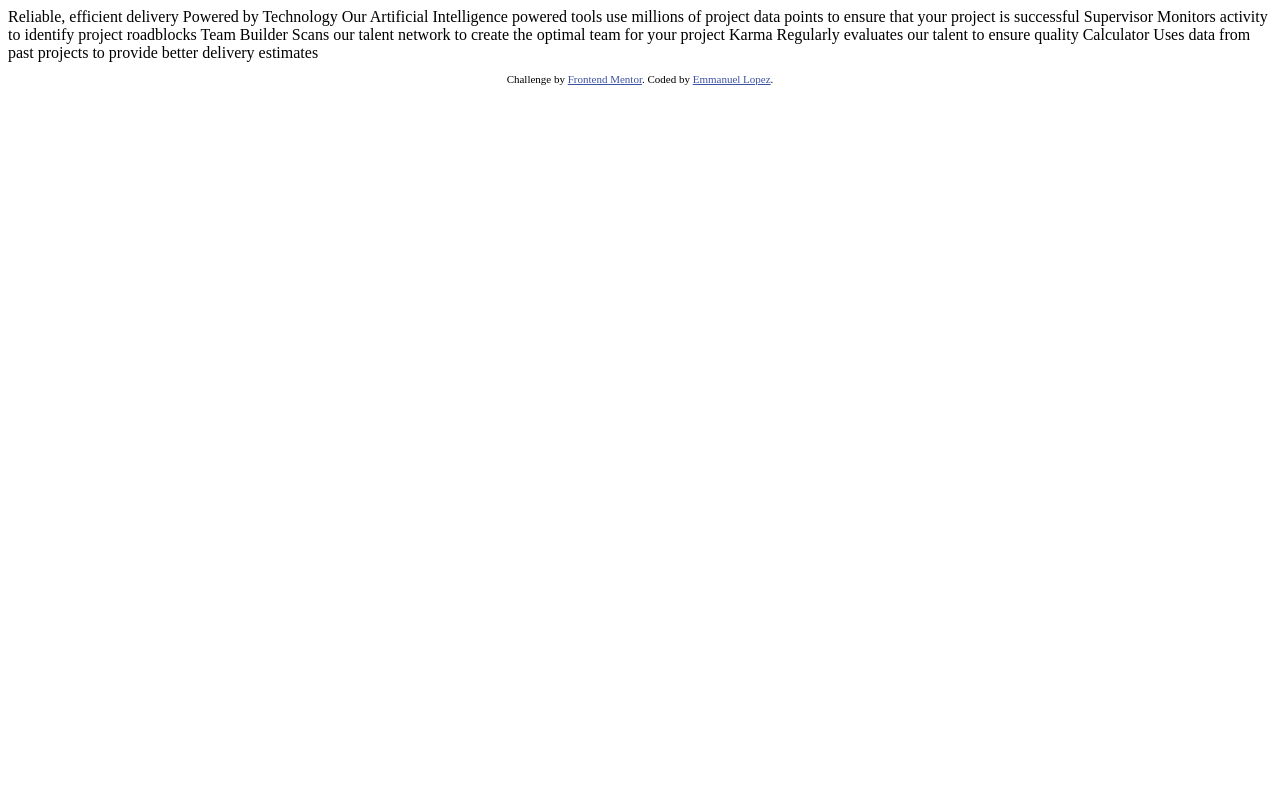
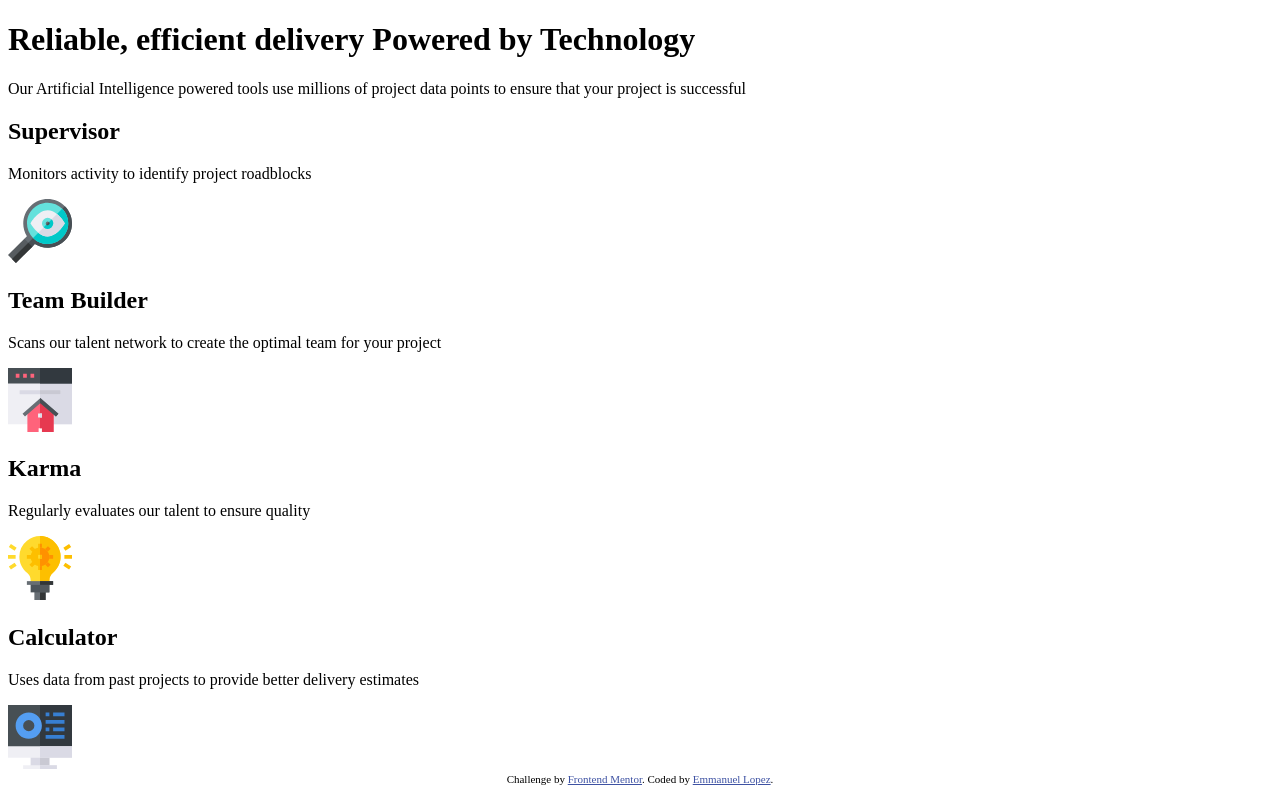
Before and after one commit to EmLopezDev/Four-Card-Feature-Section, a plain HTML site: page index.html in a window 1280 px wide. Drawn offline with nearby package versions, Linux system fonts and the light colour scheme; files that its build step writes are made by us from their sources.

Commit message:
added semantic HTML tags

```diff
--- a/index.html
+++ b/index.html
@@ -15,23 +15,57 @@
         <title>Four card feature section</title>
     </head>
     <body>
-        Reliable, efficient delivery Powered by Technology Our Artificial
-        Intelligence powered tools use millions of project data points to ensure
-        that your project is successful Supervisor Monitors activity to identify
-        project roadblocks Team Builder Scans our talent network to create the
-        optimal team for your project Karma Regularly evaluates our talent to
-        ensure quality Calculator Uses data from past projects to provide better
-        delivery estimates
-
-        <footer>
-            <p class="attribution">
-                Challenge by
-                <a
-                    href="https://www.frontendmentor.io?ref=challenge"
-                    target="_blank"
-                    >Frontend Mentor</a
-                >. Coded by <a href="#">Emmanuel Lopez</a>.
+        <header>
+            <h1>
+                <span>Reliable, efficient delivery</span>
+                Powered by Technology
+            </h1>
+            <p>
+                Our Artificial Intelligence powered tools use millions of
+                project data points to ensure that your project is successful
             </p>
+        </header>
+        <main>
+            <section>
+                <div>
+                    <h2>Supervisor</h2>
+                    <p>Monitors activity to identify project roadblocks</p>
+                    <img src="./images/icon-supervisor.svg" alt="" />
+                </div>
+            </section>
+            <section>
+                <div>
+                    <h2>Team Builder</h2>
+                    <p>
+                        Scans our talent network to create the optimal team for
+                        your project
+                    </p>
+                    <img src="./images/icon-team-builder.svg" alt="" />
+                </div>
+                <div>
+                    <h2>Karma</h2>
+                    <p>Regularly evaluates our talent to ensure quality</p>
+                    <img src="./images/icon-karma.svg" alt="" />
+                </div>
+            </section>
+            <section>
+                <div>
+                    <h2>Calculator</h2>
+                    <p>
+                        Uses data from past projects to provide better delivery
+                        estimates
+                    </p>
+                    <img src="./images/icon-calculator.svg" alt="" />
+                </div>
+            </section>
+        </main>
+        <footer class="attribution">
+            Challenge by
+            <a
+                href="https://www.frontendmentor.io?ref=challenge"
+                target="_blank"
+                >Frontend Mentor</a
+            >. Coded by <a href="#">Emmanuel Lopez</a>.
         </footer>
     </body>
 </html>
--- /dev/null
+++ b/scss/components/_footer.scss
@@ -0,0 +1,7 @@
+.attribution {
+    font-size: 11px;
+    text-align: center;
+}
+.attribution a {
+    color: hsl(228, 45%, 44%);
+}
--- /dev/null
+++ b/scss/components/_index.scss
@@ -0,0 +1 @@
+@forward "footer";
--- /dev/null
+++ b/scss/global/_boilerplate.scss
@@ -0,0 +1,7 @@
+*,
+*::before,
+*::after {
+    margin: 0;
+    padding: 0;
+    box-sizing: border-box;
+}
--- /dev/null
+++ b/scss/global/_colors.scss
@@ -0,0 +1,9 @@
+:root {
+    --color-grey-500: #4d4f62;
+    --color-grey-400: #6a7178;
+    --color-white: #ffffff;
+    --color-red: #ea5454;
+    --color-cyan: #44d3d2;
+    --color-blue: #549ef2;
+    --color-orange: #fcae4a;
+}
--- a/scss/style.scss
+++ b/scss/style.scss
@@ -1,7 +1,2 @@
-.attribution {
-    font-size: 11px;
-    text-align: center;
-}
-.attribution a {
-    color: hsl(228, 45%, 44%);
-}
+@use "global";
+@use "components";
```
Also changed, not shown: scss/util/_functions.scss (added, +9 -0 lines), scss/components/_card.scss (added), scss/components/_header.scss (added), scss/global/_index.scss (added), scss/global/_layout.scss (added), scss/global/_typography.scss (added).
